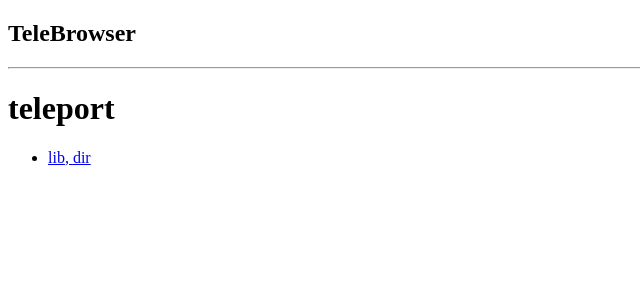
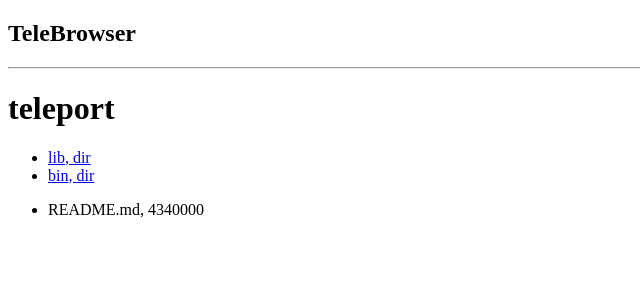
Before and after one commit to SamWiIIiams/remote-file-browser, a React (Create React App) app: page /teleport in a window 1280 px wide. Shown: the top 300 px of the page, without its empty margins (0-640 px from the left). Built offline with nearby package versions, Linux system fonts and the light colour scheme.

Commit message:
getting there

```diff
--- a/src/App.js
+++ b/src/App.js
@@ -1,13 +1,14 @@
 import './App.css';
 import React, { useState, useRef, useEffect } from 'react';
-import { BrowserRouter as Router, Routes, Link, Route, Navigate, useParams } from 'react-router-dom'
+import { BrowserRouter as Router, Routes, Link, Route, Navigate, useParams, Outlet } from 'react-router-dom'
 import { getItems } from './api';
 //import Folder from './components/Folder';
 
+//const dirName = window.location.pathname;
 
 
 export function Folder() {
-  const { dirName } = useParams();
+  const dirName = window.location.pathname;
   const {name, items} = getItems(dirName);
   return (
     <div>
@@ -19,15 +20,17 @@
             </li>
           ))}
         </ul>
-        {/* <ul>
+        <ul>
           {items.filter((file) => file.type ==="file").map(({ size, name }) =>
             <li key={name}>
               {name}, {size}
             </li>
           )}
-        </ul> */}
+        </ul>
         <Routes>
-          <Route path={`:dirName/*`} element={<Folder />} />
+            {items.filter((dir) => dir.type ==="dir").map(({ name, type }) => (
+                <Route path={':name/*'} element = {<Folder />} />
+            ))}
         </Routes>
     </div>
   );
@@ -35,7 +38,7 @@
 
 
 function App() {
-
+  const root = getItems("/");
 
   return (
     <Router>
@@ -44,8 +47,8 @@
       </div>
       <hr/>
       <Routes>
-        <Route path="/" element={<Navigate to="/teleport" />} />
-        <Route path="/:dirName/*" element={<Folder />} />
+        <Route path="/" element={<Navigate to={root.name} />} />
+        <Route path=":dirName/*" element={<Folder />} />
       </Routes>
     </Router>
   );
--- a/src/api.js
+++ b/src/api.js
@@ -1,4 +1,4 @@
-const directory = [{
+const directory = {
     name: "teleport",
     size: 0, // bytes
     type: "dir",
@@ -28,7 +28,7 @@
                             size: 3423231,
                             type: "file"
                         }
-                    ]
+                    ],
                 },
             ],
         },
@@ -37,22 +37,36 @@
             size: 4340000, // bytes
             type: "file",
         },
+        {
+            name: "bin",
+            size: 0, // bytes
+            type: "dir",
+            items: [
+                {
+                    name: "binFile.bin",
+                    size: 2, // bytes
+                    type: "file",
+
+                }
+            ],
+        },
     ],
-}];
+};
 
   export function getItems(newPath) {
+      if (newPath.endsWith('/')) {newPath = newPath.slice(0, -1)}
       console.log("new path = " + newPath);
-      if (newPath) {
-          let path = window.location.pathname.split('/');
-          path.shift();
-          path.pop();
-          path.push(newPath);
-          console.log(path)
-          let search = directory.find(item => item.name === path[0]);
-          for (let i = 1; i < path.length; i++) {
-              search = search.items.find(item => item.name === path[i]);
+
+          let pathArray = newPath.split("/")
+          pathArray.shift();
+          console.log(pathArray)
+          let search = directory;
+          for (let i = 1; i < pathArray.length; i++) {
+              search = search.items.find(item => item.name === pathArray[i]);
           }
 
           return search;
-      } return directory.find(item => item.name === "teleport")
+
   }
+  export function getRoot() {
+  }
--- a/src/components/Folder.js
+++ b/src/components/Folder.js
@@ -3,7 +3,7 @@
 import { getItems } from '../api';
 
 export default function Folder() {
-  const { dirName } = useParams();
+  const { dirName } = window.location.pathname;
   const {name, items} = getItems(dirName);
   return (
     <div>
```
